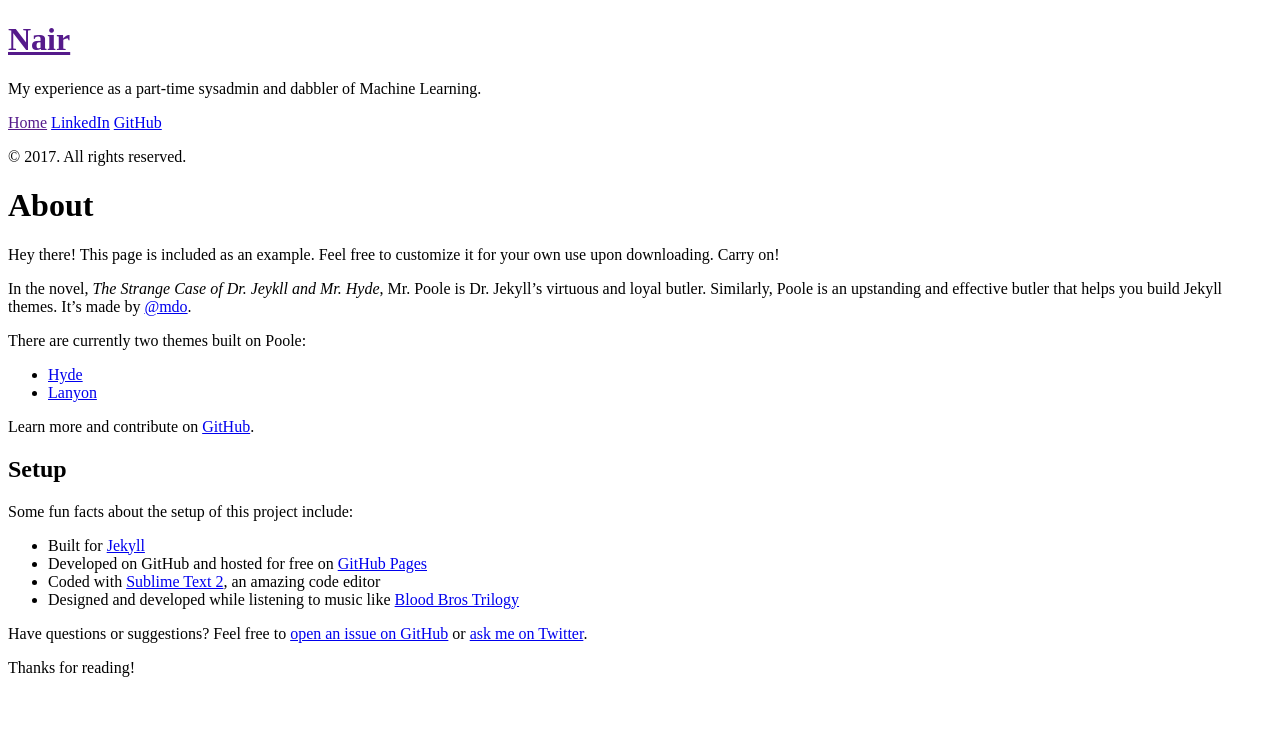
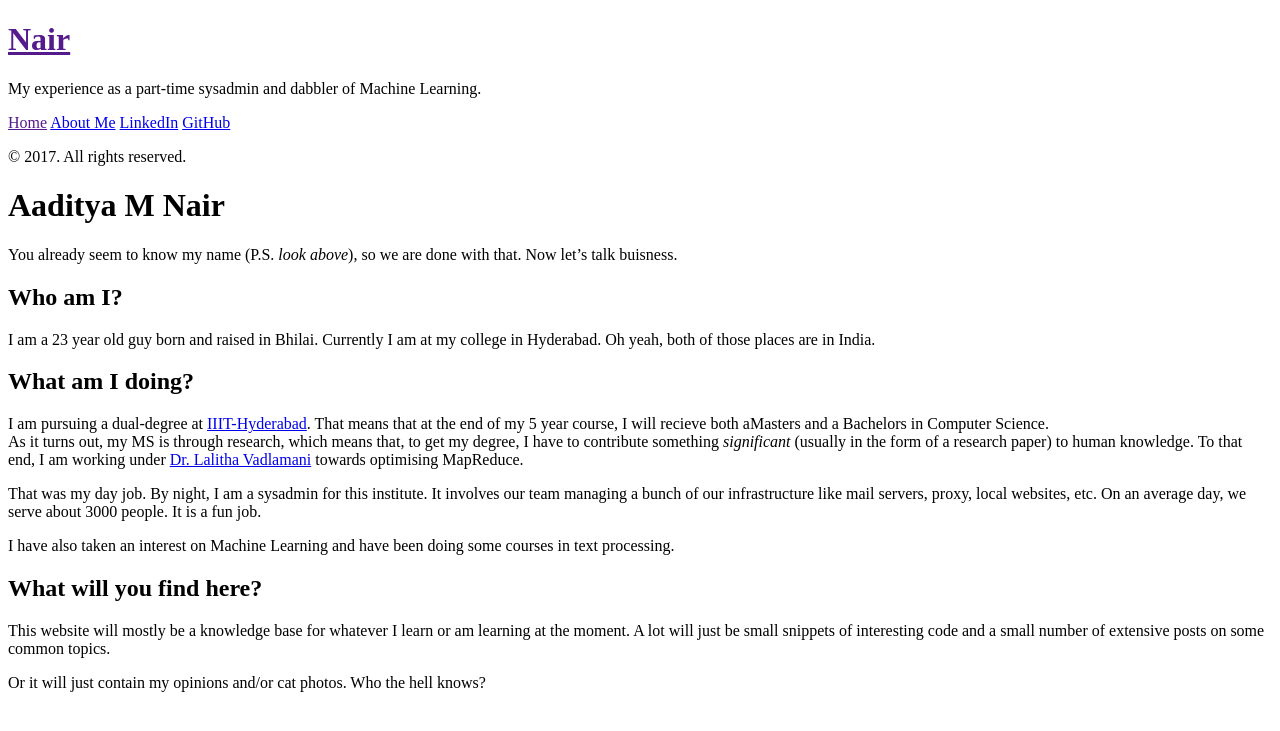
Before and after one commit to AadityaNair/AadityaNair.github.io, a Jekyll site: the page built from about.md, in a window 1280 px wide. Shown: the top 731 px of the page. Built offline with Jekyll 4.4.1, drawn with Linux system fonts in a browser that asks for light colours.

Commit message:
A proper about me page

```diff
--- a/about.md
+++ b/about.md
@@ -1,30 +1,31 @@
 ---
 layout: page
-title: About
+title: Aaditya M Nair
+sidebar_name: About Me
 ---
 
-<p class="message">
-  Hey there! This page is included as an example. Feel free to customize it for your own use upon downloading. Carry on!
-</p>
+<p></p>
+You already seem to know my name (P.S. _look above_), so we are done with that. Now let's talk buisness.
 
-In the novel, *The Strange Case of Dr. Jeykll and Mr. Hyde*, Mr. Poole is Dr. Jekyll's virtuous and loyal butler. Similarly, Poole is an upstanding and effective butler that helps you build Jekyll themes. It's made by [@mdo](https://twitter.com/mdo).
+## Who am I?
+I am a 23 year old guy born and raised in Bhilai. Currently I am at my college in Hyderabad. Oh yeah, both of those places are in India.
 
-There are currently two themes built on Poole:
+## What am I doing?
+I am pursuing a dual-degree at [IIIT-Hyderabad]. That means that at the end of my 5 year course, I will recieve both
+aMasters and a Bachelors in Computer Science. \\
+As it turns out, my MS is through research, which means that, to get my degree, I have to contribute something *significant* (usually in the form of a research paper) to human knowledge.
+To that end, I am working under [Dr. Lalitha Vadlamani] towards optimising MapReduce.
 
-* [Hyde](http://hyde.getpoole.com)
-* [Lanyon](http://lanyon.getpoole.com)
+That was my day job. By night, I am a sysadmin for this institute. It involves our team managing a bunch of our infrastructure
+like mail servers, proxy, local websites, etc. On an average day, we serve about 3000 people. It is a fun job.
 
-Learn more and contribute on [GitHub](https://github.com/poole).
+I have also taken an interest on Machine Learning and have been doing some courses in text processing.
 
-## Setup
+## What will you find here?
+This website will mostly be a knowledge base for whatever I learn or am learning at the moment. A lot will just be small snippets of
+interesting code and a small number of extensive posts on some common topics.
 
-Some fun facts about the setup of this project include:
+Or it will just contain my opinions and/or cat photos. Who the hell knows?
 
-* Built for [Jekyll](http://jekyllrb.com)
-* Developed on GitHub and hosted for free on [GitHub Pages](https://pages.github.com)
-* Coded with [Sublime Text 2](http://sublimetext.com), an amazing code editor
-* Designed and developed while listening to music like [Blood Bros Trilogy](https://soundcloud.com/maddecent/sets/blood-bros-series)
-
-Have questions or suggestions? Feel free to [open an issue on GitHub](https://github.com/poole/issues/new) or [ask me on Twitter](https://twitter.com/mdo).
-
-Thanks for reading!
+[IIIT-Hyderabad]: https://iiit.ac.in
+[Dr. Lalitha Vadlamani]: https://faculty.iiit.ac.in/~lalitha.v/
```
